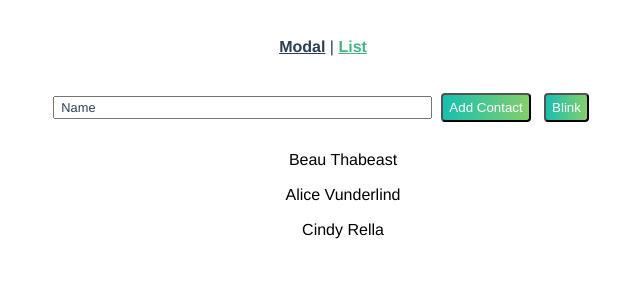
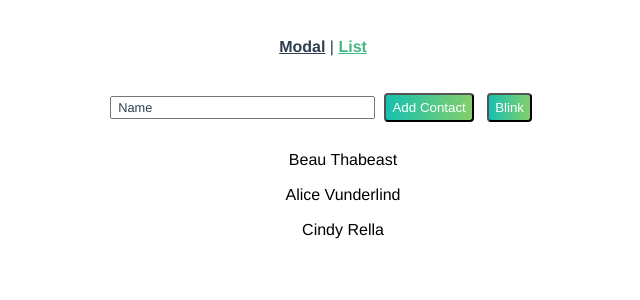
Before and after one commit to dubiBerlin/animate-vue, a Vue app: page /list in a window 1280 px wide. Shown: the top 300 px of the page, without its empty margins (317-957 px from the left). Built offline with nearby package versions, Linux system fonts and the light colour scheme.

Commit message:
add with to root div

```diff
--- a/src/views/List.vue
+++ b/src/views/List.vue
@@ -1,5 +1,5 @@
 <template>
-  <div>
+  <div style="width:70%; margin:0 auto;">
     <input type="text" v-model="newContact" placeholder="Name" />
     <button @click="addContact">Add Contact</button>
     <button @click="blinkList">Blink</button>
```
